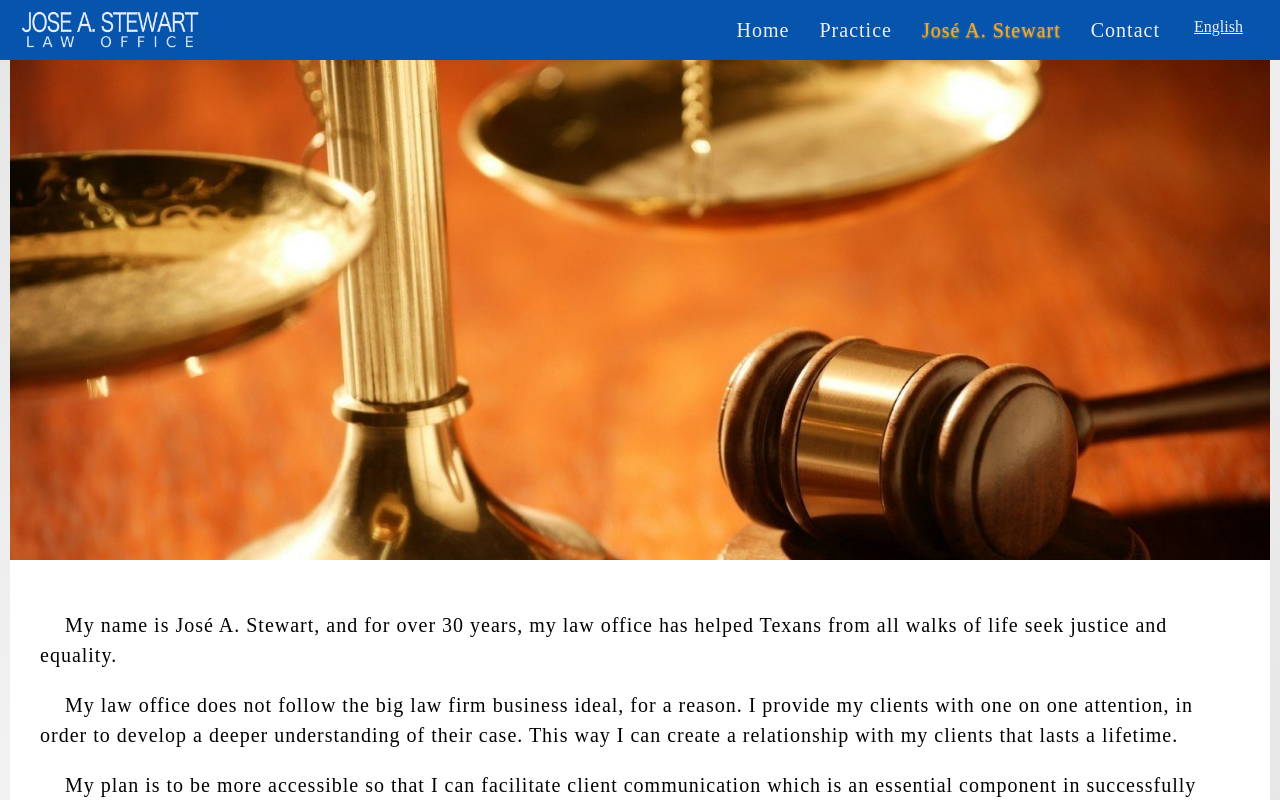
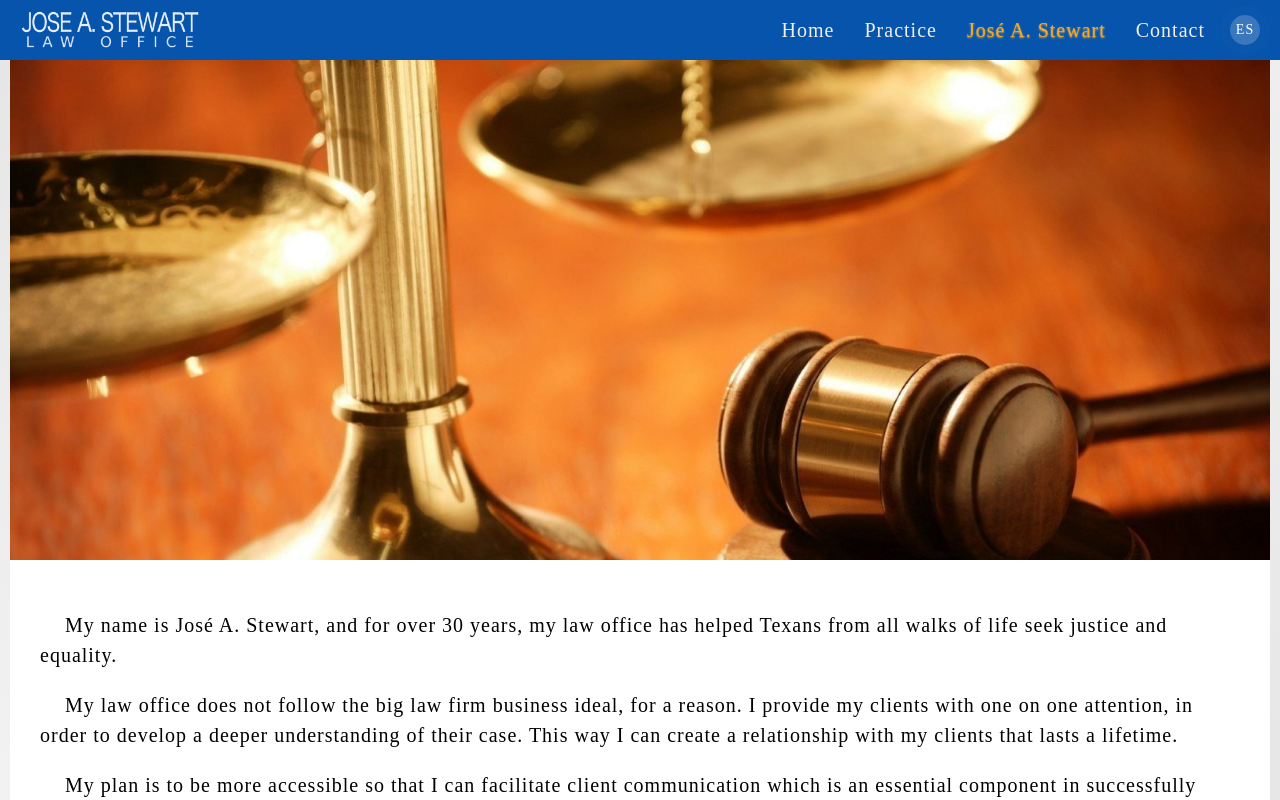
Before and after one commit to linuslin92/joe-law, a React app: page /#/bio in a window 1280 px wide. Shown: the top 800 px of the page. Built offline with nearby package versions, Linux system fonts and the light colour scheme.

Commit message:
[09-09-2019] add code and change language selector to toggle

```diff
--- a/src/components/common/dropdown.js
+++ /dev/null
@@ -1,67 +0,0 @@
-import React, { Component } from 'react';
-import './dropdown.scss';
-
-import LanguageContext from '../../context/languagecontext';
-/*
- * Props -
- *   handler    : function  (Event);
- *   callback   : function  (string: languageType );
- *   data       : Object    {default: { id }, options: { label, value, id }}
- *   style      : Ojbect    {styles} [optional]
- */
-export default class Dropdown extends Component {
-    constructor(props) {
-        super(props);
-        const defOptId = this.props.data.default.id;
-        const defOpt = this.props.data.options.filter(option=>option.id===defOptId)[0];
-
-        this.state = {
-            selectLabel: defOpt.label,
-            selectValue: defOpt.value,
-            selectId: defOpt.id
-        }
-    }
-    toggleOpen = (e) => {
-        document.querySelector('.dropdownSelect').classList.toggle('open');
-    };
-
-    render() {
-        const clickevent = (e) => {
-            this.toggleOpen();
-            let target = e.target;
-            this.setState({
-                selectLabel: target.textContent,
-                selectValue: target.getAttribute('value'),
-                selectId: target.getAttribute('data-option-id')
-            });
-            this.props.callback(target.getAttribute('value'));
-        };
-
-        return (
-            <LanguageContext.Consumer>
-                {lang=>(
-                    <div className="dropdown" style={ this.props.style }>
-                        <input
-                            className="dropdownSelect"
-                            readOnly
-                            value={ this.state.selectLabel }
-                            data-value={ this.state.selectValue }
-                            data-key={ this.state.selectId }
-                            onClick={ this.toggleOpen } />
-                        <ul className="dropdownOptions">
-                            {
-                                this.props.data.options.map(option=>{
-                                    return (
-                                        <li tabIndex="0" value={ option.value } key={ option.id } data-option-id={ option.id } onClick={(e)=>{ clickevent(e); lang.switch(option.value)}}>
-                                            { option.label }
-                                        </li>
-                                    )
-                                })
-                            }
-                        </ul>
-                    </div>
-                )}
-            </LanguageContext.Consumer>
-        )
-    }
-}
--- a/src/components/common/dropdown.scss
+++ /dev/null
@@ -1,70 +0,0 @@
-@import '../../src/styles/variables.scss';
-$borderColor: #0754ac;
-$selectColor: #191919;
-$selectBackgroundColor: #d2d2d2;
-$optionHoverColor: #aaa;
-
-.dropdown {
-    font-family: "Alegreya, serif";
-    width: 7rem;
-    height: auto;
-    display: flex;
-    flex-direction: column;
-    justify-content: flex-start;
-    .dropdownSelect {
-        border-radius: .5rem;
-        border-color: $borderColor;
-        padding: .1rem .8rem .1rem;
-        color: $selectColor;
-        flex: 0 0 2.4rem;
-        font-family: "Alegreya, serif";
-        font-size: $textsmall;
-        border: thin solid transparent;
-        cursor: pointer;
-        &:focus {
-            border-color: $white;
-            border-style: dotted;
-        }
-    }
-    .dropdownOptions {
-        display: none;
-        list-style-type: none;
-        margin: unset;
-        padding: unset;
-        background-color: $selectBackgroundColor;
-        flex: 0 1 0%;
-        border-radius: 0 0 .5rem .5rem;
-        overflow: hidden;
-        position: absolute;
-        margin-top: 2.9rem;
-        > li {
-            flex: 0 0 3rem;
-            padding: .3rem 1rem;
-            height: 0rem;
-            display: block;
-            overflow: hidden;
-            line-height: 3rem;
-            font-size: $textsmall;
-            &:not(:last-child) {
-                border-bottom: thin solid $gray;
-            }
-            &:hover,
-            &:focus {
-                background-color: $optionHoverColor;
-                text-shadow: 1px 1px 2px $lightergray;
-                color: $blue;
-            }
-        }
-    }
-    .dropdownSelect.open {
-        border-radius: .5rem .5rem 0 0;
-        + .dropdownOptions {
-            display: block;
-            flex: 1 0 auto;
-            box-shadow: 2px 2px 6px 0 $selectColor;
-            > li {
-                height: 3rem;
-            }
-        }
-    }
-}
--- a/src/components/common/navbar.js
+++ b/src/components/common/navbar.js
@@ -2,45 +2,22 @@ import React, { Component } from 'react';
 import { NavLink as Link} from 'react-router-dom';
 
 import config from '../../config/env_conf';
-import Dropdown from './dropdown';
+import Toggle from './toggle';
+
+import LanguageContext from '../../context/languagecontext';
 
 import './navbar.scss';
 import global from '../../src/styles/global.module.scss';
 import getImage from '../../service/getImage';
 
+const isEs = config.USER_LANGUAGE.search(/es/i) > -1;
+
 class Navbar extends Component {
     constructor(props) {
         super(props);
         this.state = {
-            lang: 'en',
             content: this.props.content
         }
-    }
-    menuOptions = {
-        default: {
-            id: config.USER_LANGUAGE.search(/es/i) > -1 ? '2' : '1'
-        },
-        options: [
-            {
-                id: '1',
-                label: 'English',
-                value: 'en'
-            },
-            {
-                id: '2',
-                label: 'Español',
-                value: 'es'
-            }
-        ]
-    };
-
-    selectLanguage = (str) => {
-        this.setState({
-            lang: {
-                id: str,
-                pack: {}
-            }
-        });
     }
 
     render() {
@@ -48,11 +25,28 @@ class Navbar extends Component {
             let $menu = e.target.parentNode.parentNode.parentNode;
             let $btn = $menu.childNodes.values().next().value;
             $btn.classList.toggle('active');
+            window.scrollTo(0, 0);
         }
         let CONT = this.props.content;
         let LOGO = this.state.content.logo;
         let MENU = CONT.menu;
         let logo = getImage(LOGO.src);
+
+        const toggleOptions = {
+            name: "lang",
+            option1: {
+                value: "en",
+                title: 'English',
+                displayName: "ES",
+                checked: !isEs,
+            },
+            option2: {
+                value: "es",
+                title: 'Español',
+                displayName: "EN",
+                checked: isEs
+            }
+        }
 
         let svgTri = (
             <svg
@@ -100,7 +94,6 @@ class Navbar extends Component {
                     </div>
                     <div className="menu">
                         <button className="hamburger" onClick={(e)=>e.target.classList.toggle('active')}>
-                            {/* <div className="tribar">&equiv;</div> */}
                             {svgTri}
                         </button>
                         <ul>
@@ -115,7 +108,13 @@ class Navbar extends Component {
                             }
                         </ul>
                     </div>
-                    <Dropdown data={ this.menuOptions } handler={ this.eventHandler } callback={ this.selectLanguage } />
+                    <div className="langtoggle">
+                        <LanguageContext.Consumer>
+                            {lang =>
+                                <Toggle data={{...toggleOptions, callback: lang.switch}} />
+                            }
+                        </LanguageContext.Consumer>
+                    </div>
                 </div>
             </header>
         )
--- a/src/components/common/navbar.scss
+++ b/src/components/common/navbar.scss
@@ -4,6 +4,8 @@ header {
     background-color: $blue;
     position: fixed;
     z-index: 1060;
+    color: $white;
+    font-family: inherit;
     > div {
         font-size: $textregular;
         display: flex;
@@ -46,23 +48,9 @@ header {
                 }
             }
         }
-        .dropdown {
-            box-sizing: border-box;
-            padding: 1.5rem 1rem;
-            align-self: center;
-            flex: 0 95px;
-            max-width: 95px;
-            .dropdownSelect {
-                background-color: transparent;
-                color: #eee;
-                text-decoration: underline;
-                line-height: 1.3;
-                &.open {
-                    background-color: white;
-                    color: #2d2d2d;
-                    text-decoration: none;
-                }
-            }
+        .langtoggle {
+            width: 5rem;
+            flex: 0 5rem;
         }
         .tribar {
             font-size: 3rem;
@@ -108,8 +96,7 @@ header {
     }
 }
 .logo a,
-.hamburger,
-.dropdown input {
+.hamburger {
     &:focus {
         outline: thin dashed $white;
         outline-offset: -4px;
@@ -135,9 +122,6 @@ header {
         }
         + div {
             margin-top: $headerHeight;
-        }
-        .dropdown {
-            height: $headerHeight;
         }
         .logo {
             line-height: $headerHeight - .5rem;
--- /dev/null
+++ b/src/components/common/toggle.js
@@ -0,0 +1,37 @@
+import React, { Component } from 'react';
+import * as styles from './toggle.module.scss';
+
+export default class Toggle extends Component {
+	render() {
+		return (
+			<div className={styles.toggle}>
+				<div className={styles.options}>
+					<input
+						type="radio"
+						name={this.props.data.name}
+						value={this.props.data.option1.value}
+						defaultChecked={this.props.data.option1.checked}
+						onChange={this.props.data.callback}
+						title={this.props.data.option1.title}
+					/>
+					<label className={styles.optLabel}>
+						{this.props.data.option1.displayName}
+					</label>
+				</div>
+				<div className={styles.options}>
+					<input
+						type="radio"
+						name={this.props.data.name}
+						value={this.props.data.option2.value}
+						defaultChecked={this.props.data.option2.checked}
+						onChange={this.props.data.callback}
+						title={this.props.data.option2.title}
+					/>
+					<label className={styles.optLabel}>
+						{this.props.data.option2.displayName}
+					</label>
+				</div>
+			</div>
+		)
+	}
+}
--- /dev/null
+++ b/src/components/common/toggle.module.scss
@@ -0,0 +1,58 @@
+.toggle {
+	display: block;
+	position: relative;
+	width: 100%;
+	height: 100%;
+	color: inherit;
+	cursor: pointer;
+	input {
+		height: inherit;
+		width: inherit;
+		position: absolute;
+		top: 0;
+		left: 0;
+		margin: 0;
+		&:checked {
+			z-index: 0;
+			display: none;
+			+ label {
+				display: block;
+			}
+		}
+		&:not(:checked) {
+			z-index: 1;
+			opacity: .01;
+			+ label {
+				display: none;
+			}
+		}
+	}
+	label {
+		display: inline-block;
+		margin: 0 auto;
+		line-height: 100%;
+		text-align: center;
+		font-size: 1.4rem;
+		align-self: center;
+	}
+	.options {
+		display: inline-flex;
+		position: absolute;
+		top: 0;
+		left: 0;
+		width: inherit;
+		height: inherit;
+	}
+	&:before {
+		content: '';
+		display: block;
+		position: relative;
+		border-radius: 50%;
+		background-color: rgba(255, 255, 255, .2);
+		width: 3rem;
+		height: 3rem;
+		transform: translate3d(-50%, -50%, 0);
+		left: 50%;
+		top: 50%;
+	}
+}
--- a/src/components/practice/practice.js
+++ b/src/components/practice/practice.js
@@ -28,6 +28,7 @@ export default class Practice extends Component {
             image: image('./' + page + '.jpg'),
             image_min: image('./' + page + '_low.jpg'),
         });
+        window.scrollTo(0, 0);
     }
     render() {
         let CONT = this.state.content;
--- a/src/index.css
+++ b/src/index.css
@@ -2,6 +2,7 @@ html {
   font-size: 62.5%;
   width: 100%;
   height: 100%;
+  scroll-behavior: smooth;
 }
 body {
   margin: 0;
--- a/src/provider/languageprovider.js
+++ b/src/provider/languageprovider.js
@@ -13,7 +13,8 @@ let PACK = {
 export default class LanguageProvider extends Component {
     state = {
         pack: PACK[lang],
-        switch: (str) => {
+        switch: (e) => {
+            let str = e.currentTarget.value;
             this.setState({
                 pack: PACK[str]
             })
```
